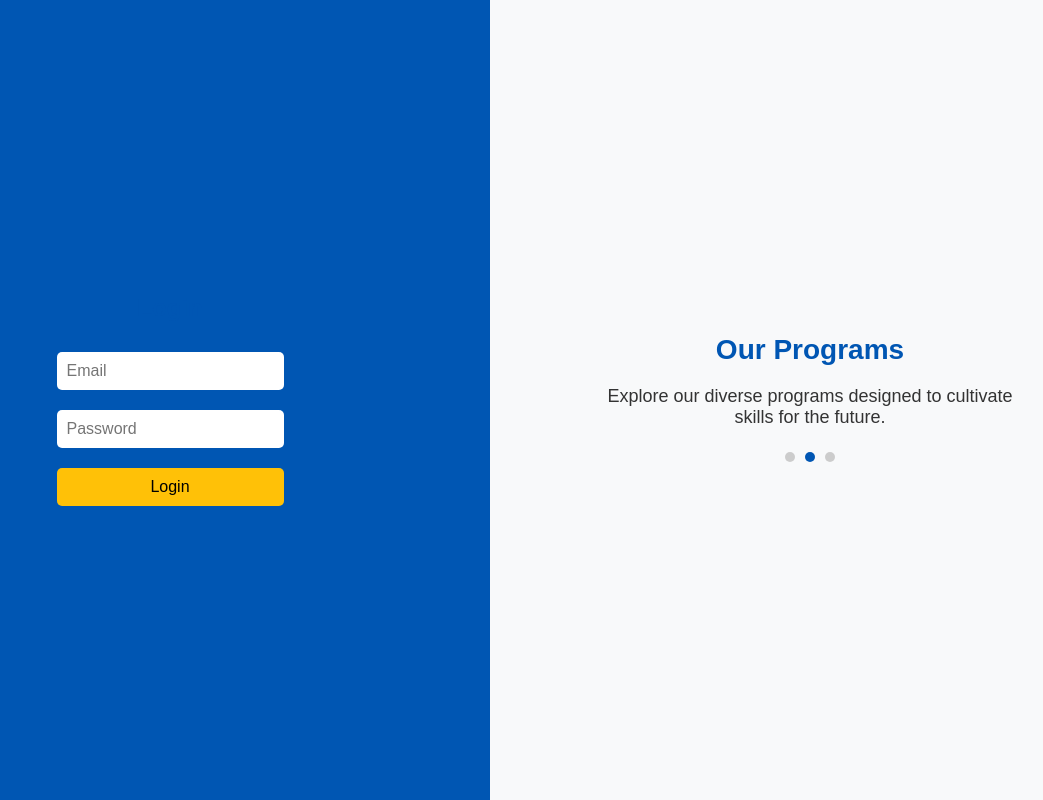
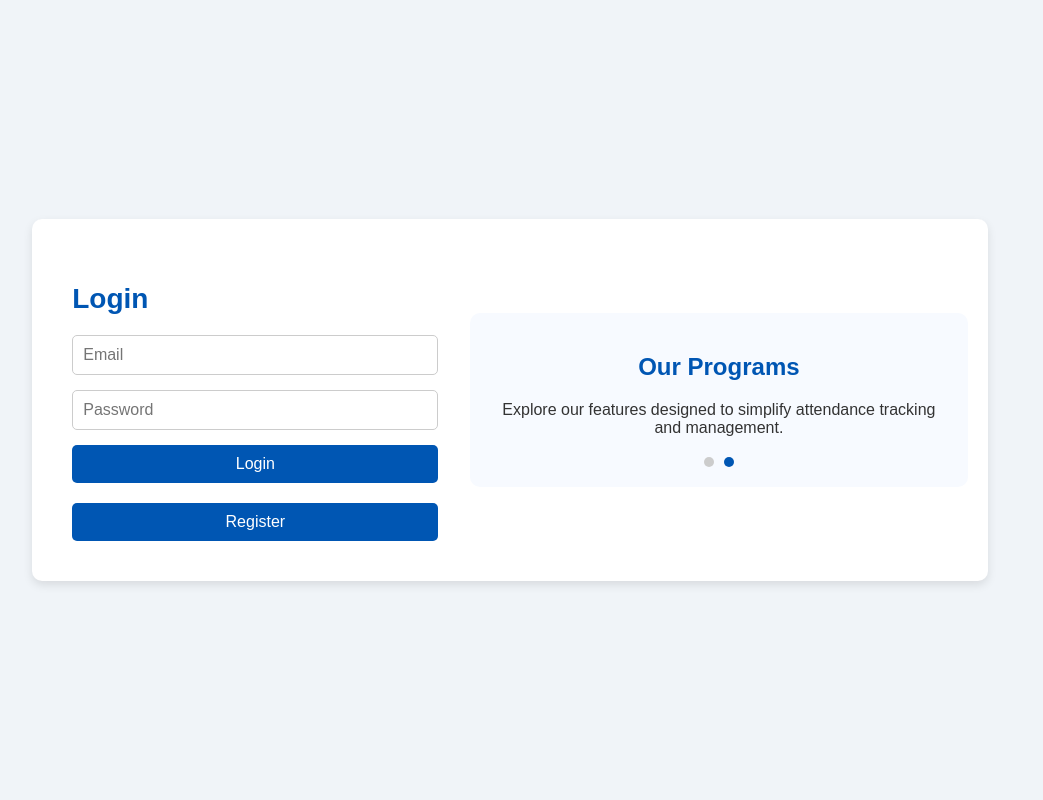
Before and after one commit to UmeFarva/fypynew, a React (Vite) app in the folder frontend/vite-project/: page /login in a window 1280 px wide. Shown: the whole page, without its empty margins (150-1193 px from the left). Built offline with nearby package versions, Linux system fonts and the light colour scheme.

Commit message:
modified login

```diff
--- a/frontend/vite-project/src/components/AboutUs.jsx
+++ b/frontend/vite-project/src/components/AboutUs.jsx
@@ -5,9 +5,8 @@ const AboutUs = () => {
         <div>
             <h2>About Us</h2>
             <p>
-                Sukkur IBA University is one of Pakistan’s leading institutions focused on excellence in education.
-                We offer a variety of programs and have world-class faculty. Our mission is to create an environment
-                of learning that enables students to thrive in the global market.
+            A seamless solution for accurate attendance tracking using state-of-the-art biometric technology.
+            Enhance your institution's efficiency and ensure reliable attendance records.
             </p>
         </div>
     );
--- a/frontend/vite-project/src/components/Footer.jsx
+++ b/frontend/vite-project/src/components/Footer.jsx
@@ -3,7 +3,7 @@ import React from 'react';
 const Footer = () => {
     return (
         <footer>
-            <p>© 2024 Sukkur IBA University. All rights reserved.</p>
+            <p>© 2024 Biometric Device. All rights reserved.</p>
         </footer>
     );
 };
--- a/frontend/vite-project/src/components/Header.jsx
+++ b/frontend/vite-project/src/components/Header.jsx
@@ -3,7 +3,7 @@ import React from 'react';
 const Header = () => {
     return (
         <header>
-
+            Biometric Attendence Management System!
         </header>
     );
 };
--- a/frontend/vite-project/src/pages/LoginPage.jsx
+++ b/frontend/vite-project/src/pages/LoginPage.jsx
@@ -1,30 +1,20 @@
 import React, { useState, useEffect } from 'react';
+import { useNavigate } from 'react-router-dom'; // For navigation
 import '../styles/login.css';
 
 function LoginPage() {
     const [currentSlide, setCurrentSlide] = useState(0);
+    const navigate = useNavigate(); // Hook to navigate to registration page
 
     // Array of slides with content
     const slides = [
         {
-            title: "Welcome to Sukkur IBA University",
-            content: "Pioneering excellence in education and innovation for tomorrow's leaders.",
+            title: "Welcome to Biometric Attendance Management System",
+            content: "Pioneering excellence in attendance tracking and innovation for seamless management.",
         },
         {
             title: "Our Programs",
-            content: "Explore our diverse programs designed to cultivate skills for the future.",
-        },
-        {
-            title: "Registration",
-            content: (
-                <form className="registration-form">
-                    <h2>Register Here</h2>
-                    <input type="text" placeholder="Full Name" required />
-                    <input type="email" placeholder="Email" required />
-                    <input type="password" placeholder="Password" required />
-                    <button type="submit">Register</button>
-                </form>
-            ),
+            content: "Explore our features designed to simplify attendance tracking and management.",
         },
     ];
 
@@ -36,6 +26,11 @@ function LoginPage() {
         return () => clearInterval(interval);
     }, [slides.length]);
 
+    // Handler for navigation to the registration page
+    const handleRegisterClick = () => {
+        navigate('/register');
+    };
+
     return (
         <div className="login-page">
             {/* Login Form Section */}
@@ -46,6 +41,13 @@ function LoginPage() {
                     <input type="password" placeholder="Password" required />
                     <button type="submit">Login</button>
                 </form>
+
+                {/* Register Button */}
+                <div className="register-button-container">
+                    <button className="register-button" onClick={handleRegisterClick}>
+                        Register
+                    </button>
+                </div>
             </div>
 
             {/* Slideshow Section */}
--- a/frontend/vite-project/src/styles/global.css
+++ b/frontend/vite-project/src/styles/global.css
@@ -5,6 +5,7 @@ body {
     padding: 0;
     box-sizing: border-box;
     color: #333;
+    background-color: #f0f4f8; /* Light background for entire site */
 }
 
 .container {
@@ -19,31 +20,31 @@ h1, h2, h3 {
 
 /* Header */
 header {
-    background-color: #f5f5f5;
-    padding: 15px 0;
+    background-color: #f7f8f9;
+    padding: 20px 0;
     text-align: center;
-    border-bottom: 2px solid #0056b3;
+    border-bottom: 3px solid #003d80; /* Slightly darker border for contrast */
 }
 
 header h1 {
     margin: 0;
-    font-size: 28px;
-    color: #0056b3;
+    font-size: 32px;
+    color: white;
 }
 
 header p {
     margin: 5px 0;
     font-size: 16px;
-    color: #333;
+    color: #e6f0ff; /* Lighter blue for subtext */
 }
 
 /* Navigation Bar */
 .navbar {
-    background-color: #0056b3;
+    background-color: #003d80; /* Darker blue for navbar */
     padding: 10px 0;
-    position: sticky; /* Makes it sticky */
+    position: sticky;
     top: 0;
-    z-index: 1000; /* Ensures navbar is above other content */
+    z-index: 100;
 }
 
 .navbar ul {
@@ -52,6 +53,7 @@ header p {
     padding: 0;
     display: flex;
     justify-content: space-around;
+    align-items: center;
 }
 
 .navbar li {
@@ -63,11 +65,14 @@ header p {
     color: white;
     font-size: 16px;
     font-weight: bold;
-    transition: color 0.3s ease;
+    padding: 10px 15px;
+    transition: background-color 0.3s ease, color 0.3s ease;
+    border-radius: 5px;
 }
 
 .navbar a:hover {
     color: #ffc107;
+    background-color: #004080; /* Lighter blue when hovering */
 }
 
 /* Hero Section */
@@ -75,8 +80,9 @@ header p {
     display: flex;
     justify-content: space-between;
     align-items: center;
-    padding: 60px 0;
-    background-color: #ffffff;
+    padding: 80px 0;
+    background-color: #e6f0ff;
+
 }
 
 .hero-text {
@@ -86,24 +92,26 @@ header p {
 .hero-text h1 {
     font-size: 48px;
     margin-bottom: 20px;
+    color: #0056b3;
 }
 
 .hero-text p {
     font-size: 18px;
     margin-bottom: 30px;
+    color: #333;
 }
 
-.hero-image {
-    width: 50%;
+.hero-image img {
+    height: 20%;
     border-radius: 10px;
 }
 
 .cta-button {
     background-color: #0056b3;
     color: white;
-    padding: 10px 20px;
+    padding: 15px 30px;
     border: none;
-    border-radius: 5px;
+    border-radius: 8px;
     font-size: 18px;
     cursor: pointer;
     transition: background-color 0.3s ease;
@@ -111,9 +119,10 @@ header p {
 
 .cta-button:hover {
     background-color: #ffc107;
+    color: #0056b3; /* Inverts color for contrast */
 }
 
-/* Criteria Section */
+/* Credentials Section */
 .criteria-section {
     padding: 60px 0;
     background-color: #ffffff;
@@ -129,9 +138,10 @@ header p {
 .criteria-item {
     width: 30%;
     margin: 15px 0;
-    padding: 20px;
-    border-radius: 8px;
-    box-shadow: 0 4px 8px rgba(0, 0, 0, 0.1);
+    padding: 25px;
+    border-radius: 10px;
+    background-color: #f7faff;
+    box-shadow: 0 4px 12px rgba(0, 0, 0, 0.1);
     transition: transform 0.3s ease;
 }
 
@@ -139,10 +149,19 @@ header p {
     transform: translateY(-10px);
 }
 
-/* Faculty Section */
+.criteria-item h3 {
+    color: #003d80;
+}
+
+.criteria-item p {
+    font-size: 16px;
+    color: #333;
+}
+
+/* Faculty (Features) Section */
 .faculty-section {
     padding: 60px 0;
-    background-color: #ffffff;
+    background-color: #f7faff;
     text-align: center;
 }
 
@@ -155,9 +174,10 @@ header p {
 .faculty-item {
     width: 30%;
     margin: 15px 0;
-    padding: 20px;
-    border-radius: 8px;
-    box-shadow: 0 4px 8px rgba(0, 0, 0, 0.1);
+    padding: 25px;
+    border-radius: 10px;
+    background-color: #ffffff;
+    box-shadow: 0 4px 12px rgba(0, 0, 0, 0.1);
     transition: transform 0.3s ease;
 }
 
@@ -168,7 +188,13 @@ header p {
 /* Footer */
 footer {
     background-color: #0056b3;
-    padding: 20px;
+    padding: 30px;
     color: white;
     text-align: center;
+    border-top: 3px solid #003d80;
+    font-size: 14px;
 }
+
+footer p {
+    margin: 0;
+}
--- a/frontend/vite-project/src/styles/login.css
+++ b/frontend/vite-project/src/styles/login.css
@@ -1,29 +1,37 @@
-/* Global reset */
-* {
+/* General styles */
+body {
+    font-family: 'Arial', sans-serif;
+    background-color: #e6f0ff; /* Light blue background for a professional look */
     margin: 0;
     padding: 0;
-    box-sizing: border-box;
+    display: flex;
+    justify-content: center;
+    align-items: center;
+    height: 100vh;
 }
 
-/* Softer blue background */
+/* Login Page Container */
 .login-page {
     display: flex;
-    height: 100vh;
-    background-color: #e6f0ff; /* Soft blue background */
+    justify-content: space-between;
+    align-items: center;
+    background-color: white;
+    box-shadow: 0 4px 10px rgba(0, 0, 0, 0.1);
+    border-radius: 10px;
+    padding: 20px;
+    max-width: 1000px;
+    width: 100%;
 }
 
+/* Login Form Container */
 .login-form-container {
-    flex: 1;
-    background-color: #0056b3; /* Darker blue for contrast */
-    color: white;
-    display: flex;
-    flex-direction: column;
-    justify-content: center;
-    align-items: center;
-    padding: 40px;
+    width: 40%;
+    padding: 20px;
 }
 
 .login-form-container h2 {
+    font-size: 28px;
+    color: #0056b3;
     margin-bottom: 20px;
 }
 
@@ -33,112 +41,94 @@
 }
 
 .login-form-container input {
+    margin-bottom: 15px;
     padding: 10px;
-    margin: 10px 0;
-    width: 100%;
-    border: none;
+    border: 1px solid #ccc;
     border-radius: 5px;
-    outline: none;
     font-size: 16px;
 }
 
 .login-form-container button {
+    background-color: #0056b3;
+    color: white;
     padding: 10px;
-    background-color: #ffc107;
     border: none;
     border-radius: 5px;
+    font-size: 16px;
     cursor: pointer;
-    font-size: 16px;
-    color: black;
-    margin-top: 10px;
+    transition: background-color 0.3s ease;
 }
 
 .login-form-container button:hover {
-    background-color: #e6b107;
+    background-color: #ffc107;
 }
 
-/* Registration Button */
-.registration-button {
+/* Register Button */
+.register-button-container {
     margin-top: 20px;
+}
+
+.register-button {
+    background-color: #0056b3;
+    color: white;
     padding: 10px;
-    background-color: #ffc107;
     border: none;
     border-radius: 5px;
+    font-size: 16px;
     cursor: pointer;
-    font-size: 16px;
-    color: black;
+    width: 100%;
+    transition: background-color 0.3s ease;
 }
 
-.registration-button:hover {
-    background-color: #e6b107;
+.register-button:hover {
+    background-color: #ffc107;
 }
 
-/* Slideshow */
+/* Slideshow Container */
 .slideshow-container {
-    flex: 1;
-    display: flex;
-    flex-direction: column;
-    justify-content: center;
-    align-items: center;
-    background-color: #f8f9fa; /* Soft light background for readability */
-    padding: 40px;
-    position: relative;
+    width: 50%;
+    padding: 20px;
+    background-color: #f7faff; /* Light background for contrast */
+    border-radius: 10px;
+    text-align: center;
 }
 
 .slide {
-    text-align: center;
-    max-width: 80%;
+    margin-bottom: 20px;
 }
 
 .slide h2 {
-    font-size: 28px;
-    margin-bottom: 20px;
+    font-size: 24px;
     color: #0056b3;
 }
 
 .slide p {
-    font-size: 18px;
+    font-size: 16px;
     color: #333;
-}
-
-.registration-form input {
-    width: 100%;
-    padding: 10px;
-    margin-bottom: 10px;
-    border: 1px solid #ccc;
-    border-radius: 5px;
-}
-
-.registration-form button {
-    padding: 10px;
-    width: 100%;
-    background-color: #0056b3;
-    color: white;
-    border: none;
-    border-radius: 5px;
-    cursor: pointer;
-    font-size: 16px;
-}
-
-.registration-form button:hover {
-    background-color: #003f87;
 }
 
 /* Slide Indicators */
 .slide-indicators {
-    margin-top: 20px;
+    display: flex;
+    justify-content: center;
+    margin-top: 10px;
 }
 
 .slide-indicators span {
+    display: block;
+    width: 10px;
     height: 10px;
-    width: 10px;
+    margin: 0 5px;
     background-color: #ccc;
     border-radius: 50%;
-    display: inline-block;
-    margin: 0 5px;
     cursor: pointer;
+    transition: background-color 0.3s ease;
 }
 
-.slide-indicators .active {
+.slide-indicators span.active {
     background-color: #0056b3;
 }
+
+.slide-indicators span:hover {
+    background-color: #ffc107;
+}
```
Also changed, not shown: frontend/vite-project/src/components/Criteria.jsx (+22 -9 lines), frontend/vite-project/src/components/Faculty.jsx (+22 -15 lines), frontend/vite-project/src/pages/Homepage.jsx (+4 -3 lines), frontend/vite-project/src/images/login.jpg (added), 1 other file (tests, documents, lock files or other folders).
